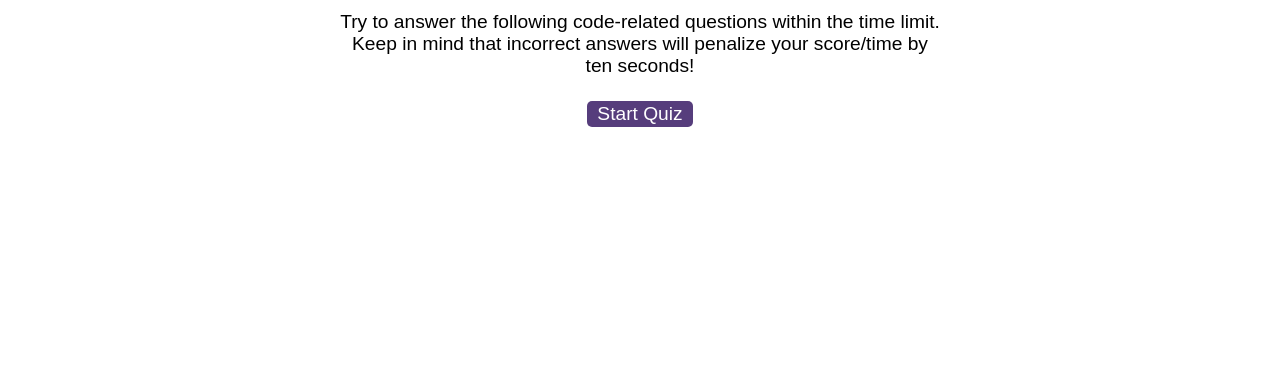
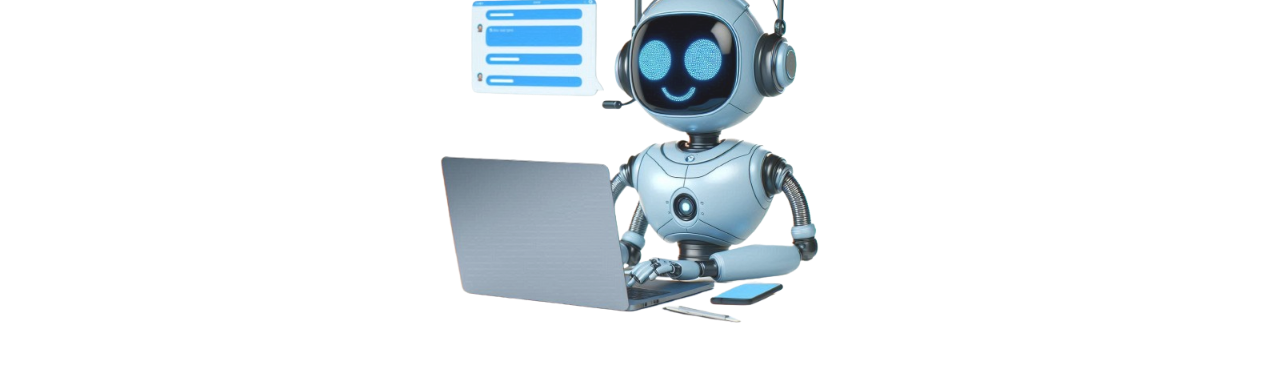
Before and after one commit to jaiminiprajapati/Module06-CodeQuiz, a plain HTML site: page index.html in a window 1280 px wide. Shown: the part 159-525 px from the top of the page. Drawn offline with Linux system fonts and the light colour scheme.

Commit message:
index page image added

```diff
--- a/assets/css/styles.css
+++ b/assets/css/styles.css
@@ -66,6 +66,13 @@ li:nth-child(odd) {
   text-align: center;
 }
 
+.start img{
+  height: 400px;
+  width: 400px;
+  align-items: center;
+  opacity: 0.9;
+}
+
 .scores {
   position: absolute;
   top: 10px;
--- a/index.html
+++ b/index.html
@@ -16,6 +16,7 @@
 
     <div class="wrapper">
       <div id="start-screen" class="start">
+        <img src="./assets/images/chatbot_coding.png" alt="coding chatbot">
         <h1>Coding Quiz Challenge</h1>
         <p>
           Try to answer the following code-related questions within the time
```
Also changed, not shown: assets/images/chatbot_coding.png (added).
